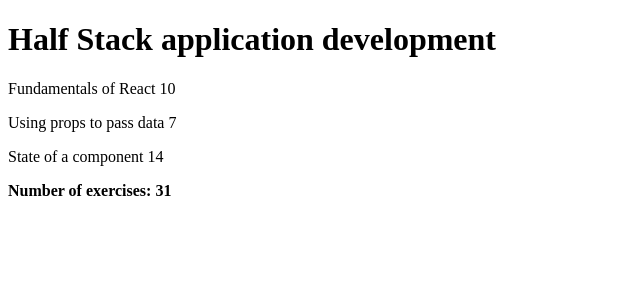
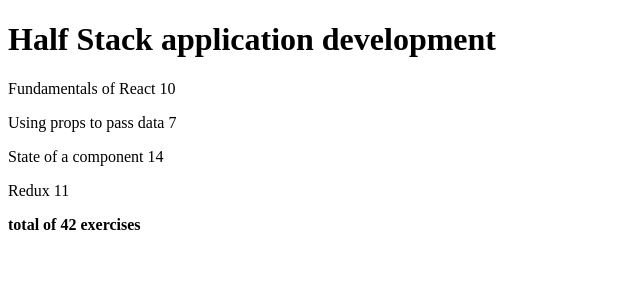
Before and after one commit to josecabralf/Fullstack-Open, a React (Vite) app in the folder part2/course/: page / in a window 1280 px wide. Shown: the top 300 px of the page, without its empty margins (0-640 px from the left). Built offline with nearby package versions, Linux system fonts and the light colour scheme.

Commit message:
2.2: Course information step 7

```diff
--- a/part2/course/src/App.jsx
+++ b/part2/course/src/App.jsx
@@ -21,7 +21,7 @@
   )
 }
 
-const Total = ({total}) => <p><b>Number of exercises: {total}</b></p>;
+const Total = ({total}) => <p><b>total of {total} exercises</b></p>;
 
 const Course = ({course}) =>
     <div>
@@ -37,6 +37,7 @@
   course.addPart(new CoursePartModel(1, 'Fundamentals of React', 10));
   course.addPart(new CoursePartModel(2, 'Using props to pass data', 7));
   course.addPart(new CoursePartModel(3, 'State of a component', 14));
+  course.addPart(new CoursePartModel(3, 'Redux', 11));
 
   return (
     <div>
```
